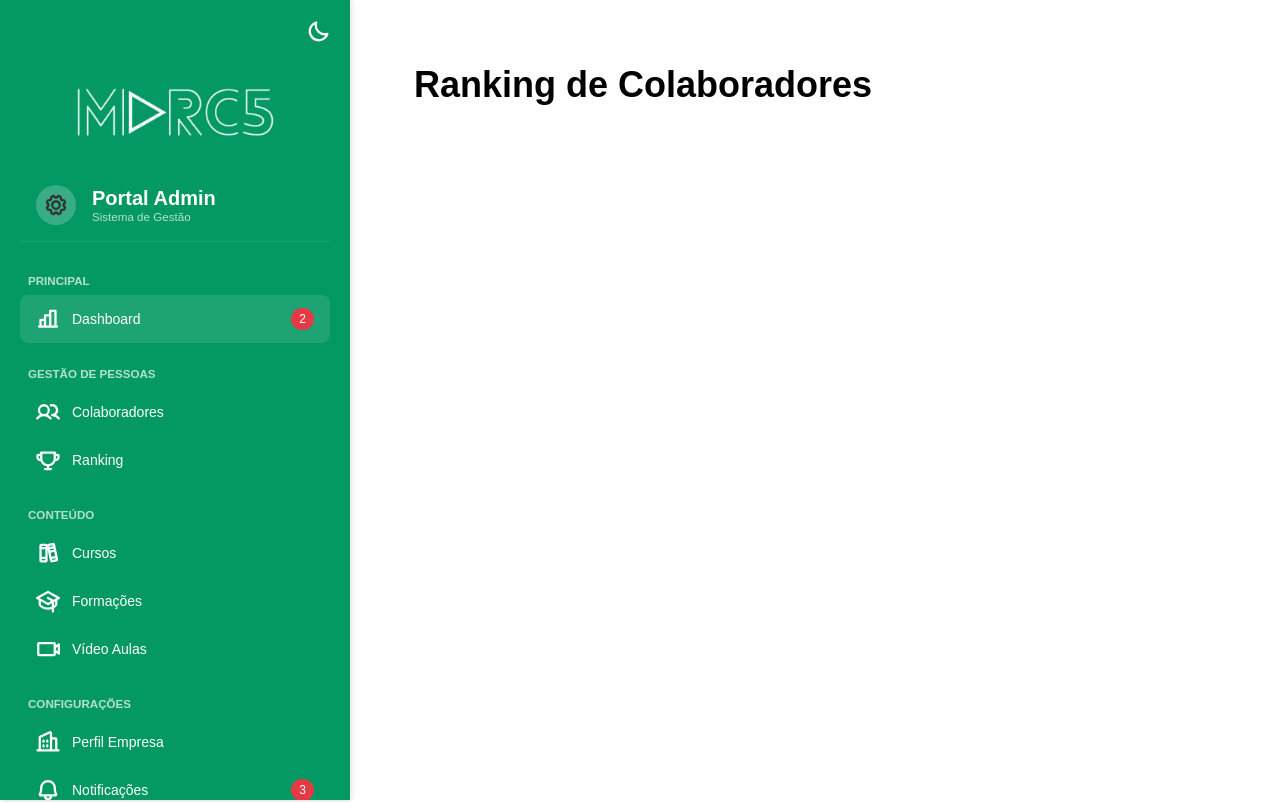
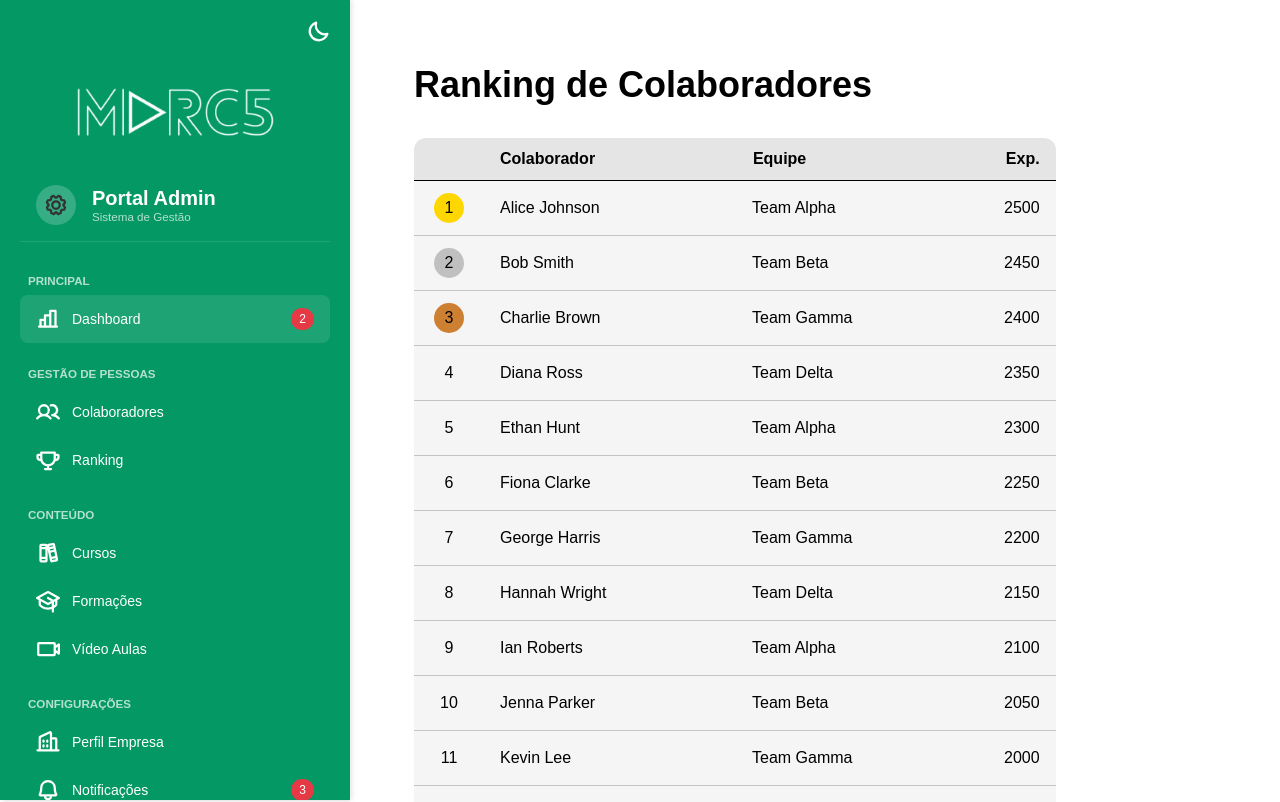
Before and after one commit to Rodrigosiq03/marc5-service, a React (Vite) app in the folder web/: page /admin/ranking in a window 1280 px wide. Shown: the top 802 px of the page. Built offline with nearby package versions, Linux system fonts and the light colour scheme; a web font is replaced by a local one.

Commit message:
feat: add admin ranking table

```diff
--- a/web/src/components/Admin/AdminRanking/index.tsx
+++ b/web/src/components/Admin/AdminRanking/index.tsx
@@ -1,5 +1,5 @@
 import React, { useState, useEffect } from 'react';
-import { Container, Title } from './styles';
+import { Container, Title, RankingTable, RankingItem, RankingHeader, NameTitle, ExpTitle, PositionColumn, Position, Name, Exp, TeamTitle, Team } from './styles';
 import {  } from '@phosphor-icons/react';
 
 interface User {
@@ -7,13 +7,6 @@ interface User {
     team: string;
     experience: number;
     rank?: number;
-}
-
-interface Team {
-    id: string;
-    rank: number;
-    name: string;
-    experience: number;
 }
 
 const AdminRanking: React.FC = () => {
@@ -64,7 +57,24 @@ const AdminRanking: React.FC = () => {
     return (
         <Container>
             <Title>Ranking de Colaboradores</Title>
-
+            <RankingTable>
+                <RankingHeader>
+                    <PositionColumn/>
+                    <NameTitle>Colaborador</NameTitle>
+                    <TeamTitle>Equipe</TeamTitle>
+                    <ExpTitle>Exp.</ExpTitle>
+                </RankingHeader>
+                {users.map((user) => (
+                    <RankingItem key={user.name}>
+                        <PositionColumn>
+                            <Position>{user.rank}</Position>
+                        </PositionColumn>
+                        <Name>{user.name}</Name>
+                        <Team>{user.team}</Team>
+                        <Exp>{user.experience}</Exp>
+                    </RankingItem>
+                ))}
+            </RankingTable>
 
         </Container>
     );
--- a/web/src/components/Admin/AdminRanking/styles.ts
+++ b/web/src/components/Admin/AdminRanking/styles.ts
@@ -4,12 +4,16 @@ export const Container = styled.div`
     padding: 2rem;
     min-height: 100vh;
     background-color: ${({ theme }) => theme.colors.background};
+
+    @media (max-width: 768px) {
+        padding: 1rem;
+    }
 `;
 
 export const Title = styled.h1`
     font-size: ${({ theme }) => theme.fontsSizes.desktop.h3};
     color: ${({ theme }) => theme.colors.primary};
-    margin-bottom: 0.75rem;
+    margin-bottom: 2rem;
     font-weight: 600;
 
     @media (max-width: 768px) {
@@ -17,27 +21,156 @@ export const Title = styled.h1`
     }
 `;
 
-export const RankingContainer = styled.div`
-    background: ${({ theme }) => theme.colors.input.background};
+export const RankingTable = styled.div`
+    width: 80%;
     display: flex;
     flex-direction: column;
     border-radius: 0.75rem;
-    gap: 1rem;
+
+    @media (max-width: 768px) {
+        width: 100%;
+    }
+`;
+
+export const RankingHeader = styled.div`
+    background: ${({ theme }) => theme.colors.input.background};
+    display: flex;
+    flex-direction: row;
+    justify-content: space-between;
+    padding: 0.75rem 0;
+    border-bottom: 1px solid ${({ theme }) => theme.colors.primary};
+    border-radius: 0.75rem 0.75rem 0 0;
+`;
+
+export const NameTitle = styled.h6`
+    font-size: ${({ theme }) => theme.fontsSizes.desktop.h6};
+    color: ${({ theme }) => theme.colors.primary};
+    font-weight: bold;
+    padding: 0 1rem;
+    flex: 1;
+
+    @media (max-width: 768px) {
+        font-size: ${({ theme }) => theme.fontsSizes.mobile.h6};
+    }
+`;
+
+export const TeamTitle = styled.h6`
+    font-size: ${({ theme }) => theme.fontsSizes.desktop.h6};
+    color: ${({ theme }) => theme.colors.primary};
+    font-weight: bold;
+    padding: 0 1rem;
+    flex: 1;
+
+    @media (max-width: 768px) {
+        font-size: ${({ theme }) => theme.fontsSizes.mobile.h6};
+    }
+
+    @media (max-width: 576px) {
+        display: none;
+    }
+`;
+
+export const ExpTitle = styled.h6`
+    font-size: ${({ theme }) => theme.fontsSizes.desktop.h6};
+    color: ${({ theme }) => theme.colors.primary};
+    font-weight: bold;
+    padding: 0 1rem;
+
+    @media (max-width: 768px) {
+        font-size: ${({ theme }) => theme.fontsSizes.mobile.h6};
+    }
 `;
 
 export const RankingItem = styled.div`
-    padding: 1.5rem;
-    box-shadow: 0 4px 6px rgba(0, 0, 0, 0.1);
-    border: 1px solid ${({ theme }) => theme.colors.input.border};
-    transition: all 0.3s ease;
+    background: ${({ theme }) => theme.title === 'light'
+        ? '#F5F5F5'  // Light gray for light mode
+        : theme.colors.input.background+'99'  // Darker gray for dark mode
+    };
+    display: flex;
+    flex-direction: row;
+    justify-content: space-between;
+    padding: 0.75rem 0;
+    align-items: center;
 
-    &:hover {
-        transform: translateY(-2px);
-        box-shadow: 0 6px 8px rgba(0, 0, 0, 0.15);
-        border-color: ${({ theme }) => theme.colors.input.border_hover};
+    &:not(:last-child) {
+        border-bottom: 1px solid ${({ theme }) => theme.colors.input.border};
     }
 
-    @media (max-width: 768px) {
-        padding: 1rem;
+    &:last-child {
+        border-radius: 0 0 0.75rem 0.75rem;
     }
 `;
+
+export const PositionColumn = styled.div`
+    width: 70px;
+
+    @media (max-width: 768px) {
+        width: 45px;
+    }
+`;
+
+export const Position = styled.h6`
+    font-size: ${({ theme }) => theme.fontsSizes.desktop.h6};
+    text-align: center;
+    color: ${({ theme }) => theme.colors.primary};
+    font-weight: 500;
+    margin: 0 auto;
+    width: 30px;
+    height: 30px;
+    display: flex;
+    align-items: center;
+    justify-content: center;
+    border-radius: 50%;
+
+    ${({ children }) => {
+        if (children === 1) return 'background-color: #FFD700;'; // Gold
+        if (children === 2) return 'background-color: #C0C0C0;'; // Silver
+        if (children === 3) return 'background-color: #CD7F32;'; // Bronze
+        return '';
+    }}
+
+    @media (max-width: 768px) {
+        font-size: ${({ theme }) => theme.fontsSizes.mobile.h6};
+        width: 20px;
+        height: 20px;
+    }
+`;
+
+export const Name = styled.h6`
+    font-size: ${({ theme }) => theme.fontsSizes.desktop.h6};
+    color: ${({ theme }) => theme.colors.primary};
+    font-weight: 500;
+    padding: 0 1rem;
+    flex: 1;
+
+    @media (max-width: 768px) {
+        font-size: ${({ theme }) => theme.fontsSizes.mobile.h6};
+    }
+`;
+
+export const Team = styled.h6`
+    font-size: ${({ theme }) => theme.fontsSizes.desktop.h6};
+    color: ${({ theme }) => theme.colors.primary};
+    font-weight: 500;
+    padding: 0 1rem;
+    flex: 1;
+
+    @media (max-width: 768px) {
+        font-size: ${({ theme }) => theme.fontsSizes.mobile.h6};
+    }
+
+    @media (max-width: 576px) {
+        display: none;
+    }
+`;
+
+export const Exp = styled.h6`
+    font-size: ${({ theme }) => theme.fontsSizes.desktop.h6};
+    color: ${({ theme }) => theme.colors.primary};
+    font-weight: 500;
+    padding: 0 1rem;
+
+    @media (max-width: 768px) {
+        font-size: ${({ theme }) => theme.fontsSizes.mobile.h6};
+    }
+`;
```
